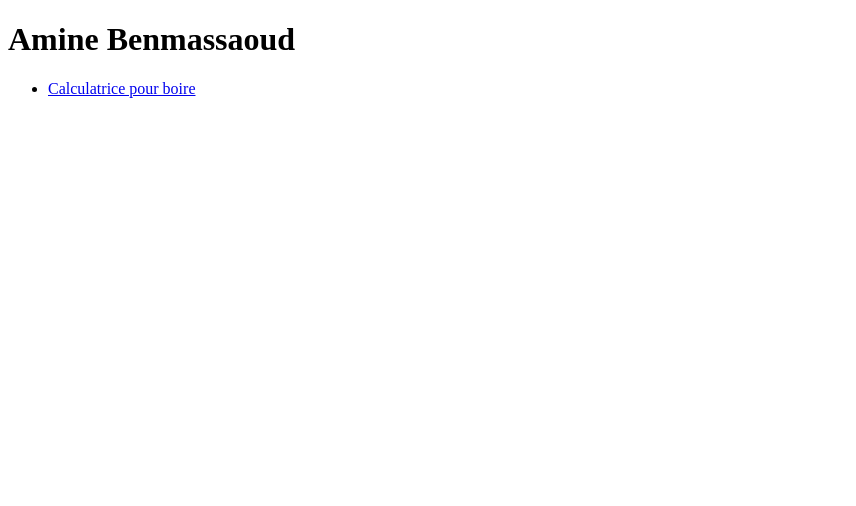
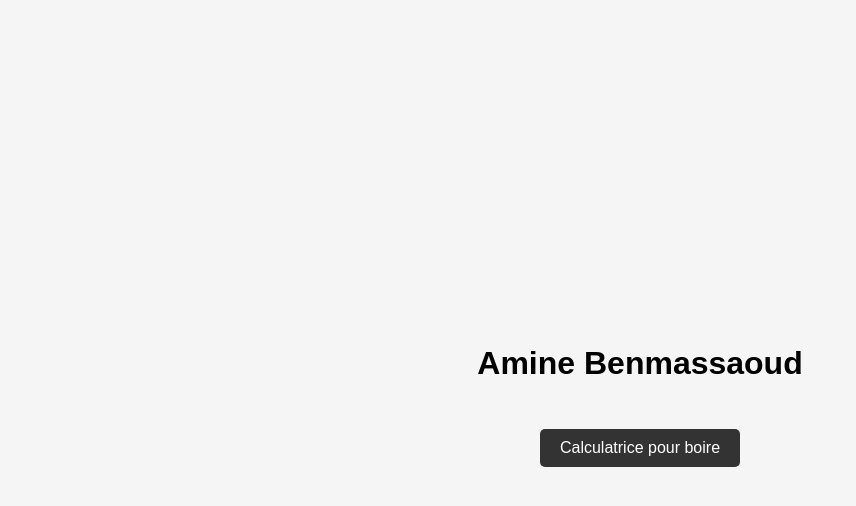
Before and after one commit to benmassoudamine/tp-workflow-git-a, a plain HTML site: page index.html in a window 1280 px wide. Shown: the whole page, without its empty margins (0-856 px from the left). Drawn offline with Linux system fonts and the light colour scheme.

Commit message:
feat: ajout du design css

```diff
--- a/index.html
+++ b/index.html
@@ -4,6 +4,7 @@
     <meta charset="UTF-8">
     <meta name="viewport" content="width=device-width, initial-scale=1.0">
     <title>Document</title>
+    <link rel="stylesheet" href="style.css">
 </head>
 <body>
     <h1>Amine Benmassaoud</h1>
--- /dev/null
+++ b/style.css
@@ -0,0 +1,31 @@
+body {
+    display: flex;
+    flex-direction: column;
+    align-items: center;
+    justify-content: center;
+    height: 100vh;
+    font-family: Arial, sans-serif;
+    background-color: #f5f5f5;
+}
+
+ul {
+    list-style: none;
+    padding: 0;
+}
+
+li {
+    margin: 10px;
+}
+
+li a {
+    display: inline-block;
+    padding: 10px 20px;
+    background-color: #333;
+    color: white;
+    text-decoration: none;
+    border-radius: 5px;
+}
+
+li a:hover {
+    background-color: #555;
+}
```
